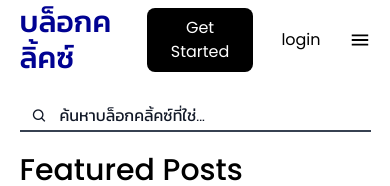
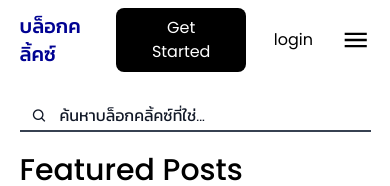
Before and after one commit to f3xlqz/Blog-Platform, a website: page src/index.html in a window 390 px wide. Shown: the top 186 px of the page. Drawn offline with nearby package versions, Linux system fonts and the light colour scheme.

Commit message:
text size html

```diff
--- a/src/index.html
+++ b/src/index.html
@@ -32,7 +32,7 @@
         <nav class="bg-white h-[5rem] flex justify-between items-center w-[92%] ml-[5%] mr-[5%] md:fixed lg:fixed z-50">
             <div>
                 <a href="index-2.html">
-                    <h1 class="font-[Kanit] font-medium	text-3xl text-[#000292]">
+                    <h1 class="font-[Kanit] font-medium	text-xl md:text-3xl lg:text-3xl text-[#000292]">
                         บล็อกคลิ้คซ์
                     </h1>
                 </a>
```
